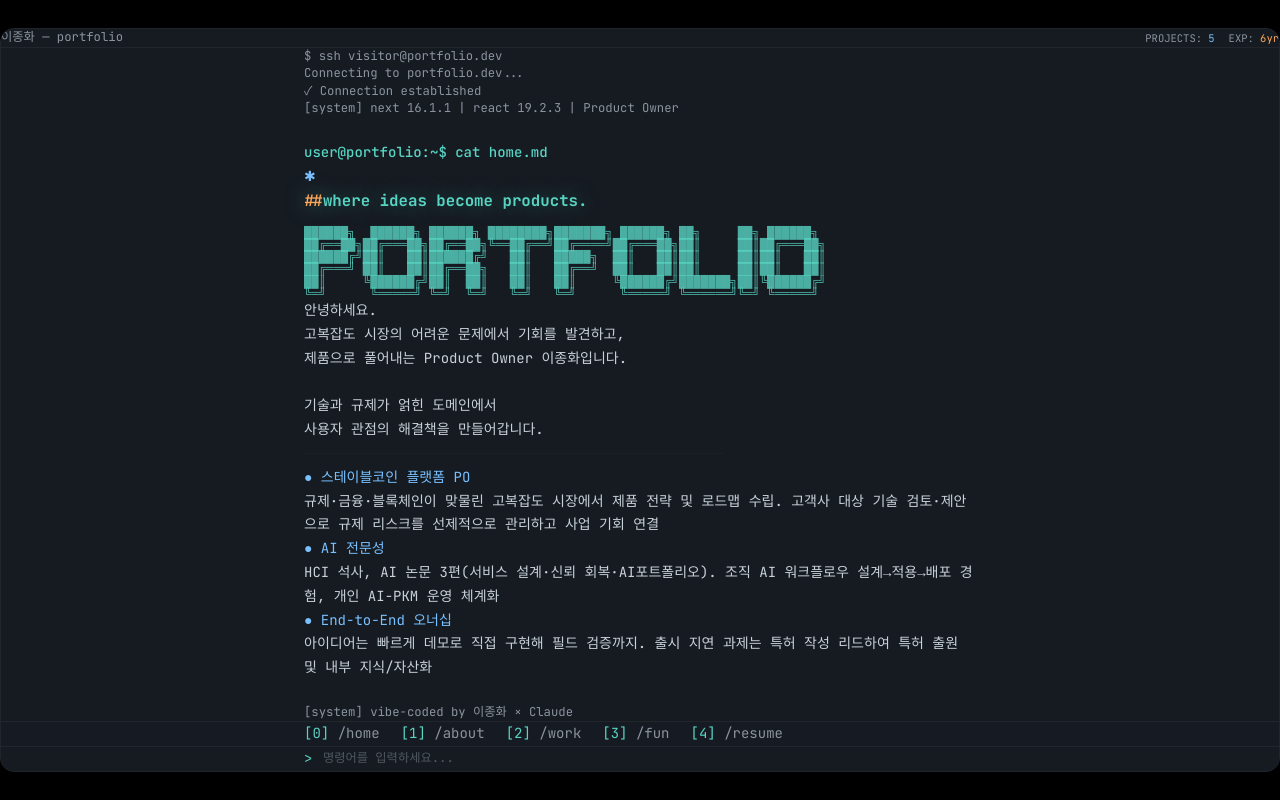
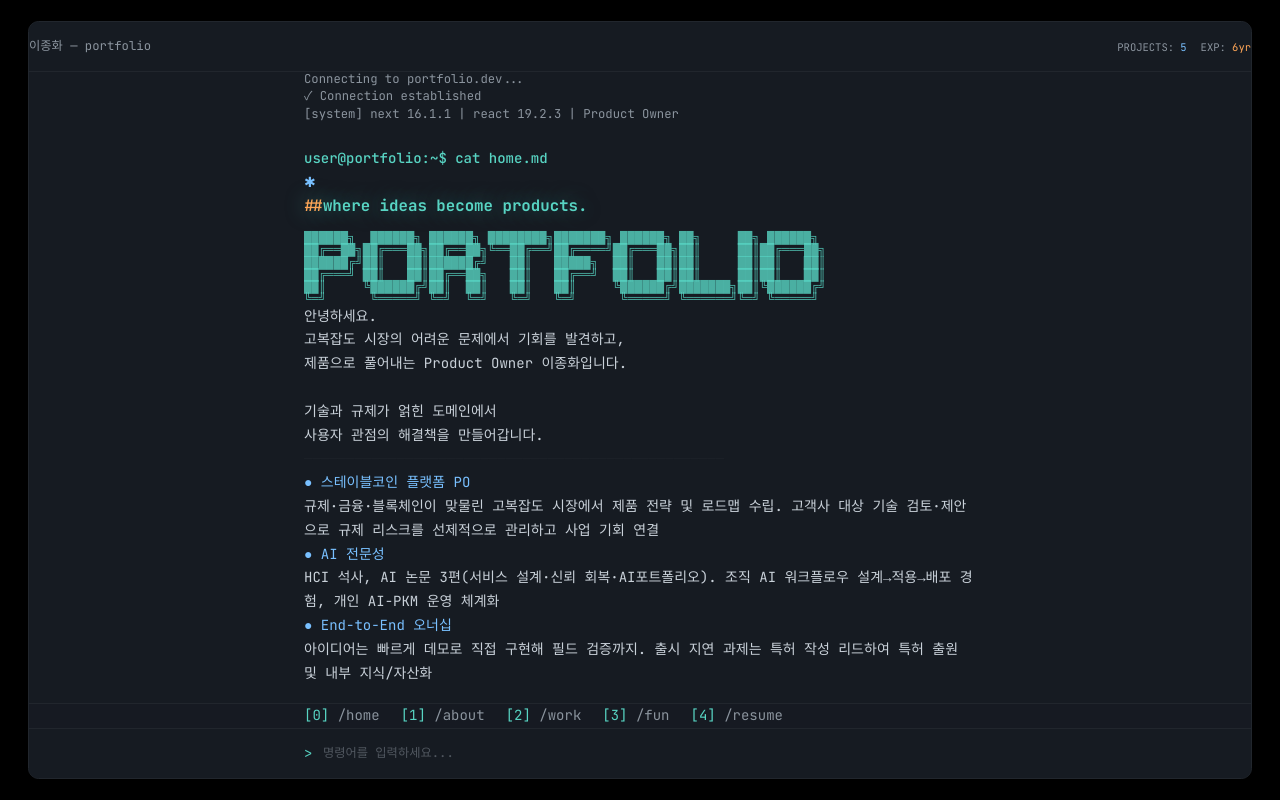
Before and after one commit to DinN0000/example_02, a Next.js app: page / in a window 1280 px wide. Built offline with nearby package versions, Linux system fonts and the light colour scheme.

Commit message:
좌우 패딩 + 헤더/푸터 최소 높이 50px 고정

```diff
--- a/src/components/Terminal.tsx
+++ b/src/components/Terminal.tsx
@@ -589,12 +589,12 @@ export default function Terminal() {
   };
 
   return (
-    <div className="min-h-screen bg-black flex items-center justify-center font-mono p-8">
+    <div className="h-screen w-screen bg-black flex items-center justify-center font-mono px-8 py-6">
       {/* Main Container with rounded border */}
-      <div className="w-full max-h-[calc(100vh-4rem)] h-[calc(100vh-4rem)] bg-card rounded-2xl border border-border overflow-hidden flex flex-col">
+      <div className="w-full h-full max-w-[calc(100vw-4rem)] max-h-[calc(100vh-3rem)] bg-card rounded-xl border border-border overflow-hidden flex flex-col">
         {/* Title Bar */}
-        <header className="shrink-0 bg-card border-b border-border">
-          <div className="px-6 py-4 flex justify-between items-center">
+        <header className="shrink-0 bg-card border-b border-border min-h-[50px] flex items-center">
+          <div className="px-6 w-full flex justify-between items-center">
             <span className="text-muted text-sm">
               {portfolio.profile.name} — portfolio
             </span>
@@ -637,8 +637,8 @@ export default function Terminal() {
         )}
 
         {/* Input Footer - Full Width */}
-        <footer className="shrink-0 bg-card border-t border-border flex justify-center">
-          <div className="w-full max-w-3xl px-6 py-4">
+        <footer className="shrink-0 bg-card border-t border-border min-h-[50px] flex items-center justify-center">
+          <div className="w-full max-w-3xl px-6">
             <form onSubmit={handleSubmit} className="flex items-center gap-3">
               <span className="text-accent select-none">&gt;</span>
               <input
```
